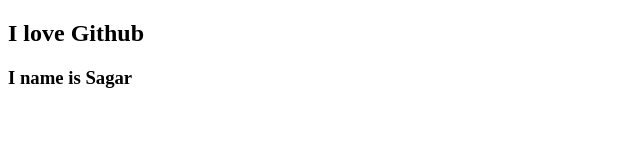
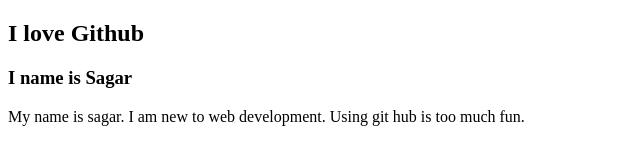
Before and after one commit to Ashraf-7492/my-first-learning-project, a plain HTML site: page index.html in a window 1280 px wide. Shown: the whole page, without its empty margins (0-640 px from the left). Drawn offline with Linux system fonts and the light colour scheme.

Commit message:
added para

```diff
--- a/index.html
+++ b/index.html
@@ -8,5 +8,8 @@
 <body>
     <h2> I love Github</h2>
     <h3> I name is Sagar</h3>
+    <p>
+        My name is sagar. I am new to web development. Using git hub is too much fun.
+    </p>
 </body>
 </html>
```
Also changed, not shown: 1 other file.
